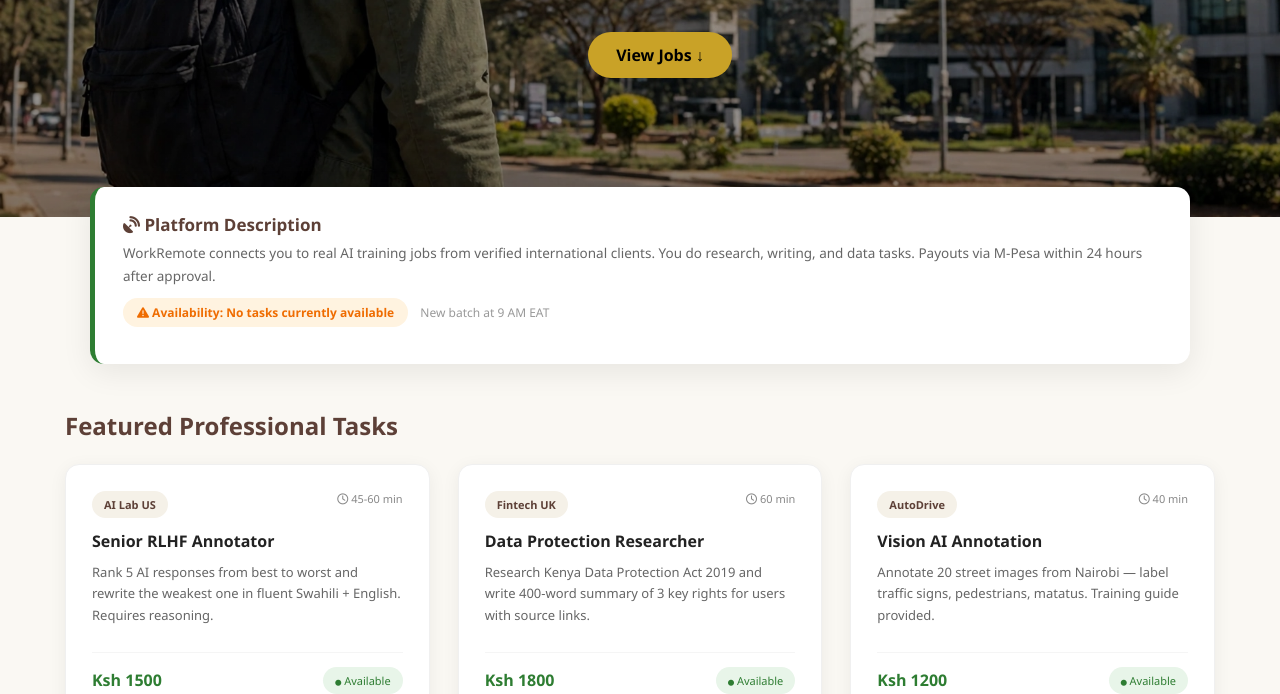
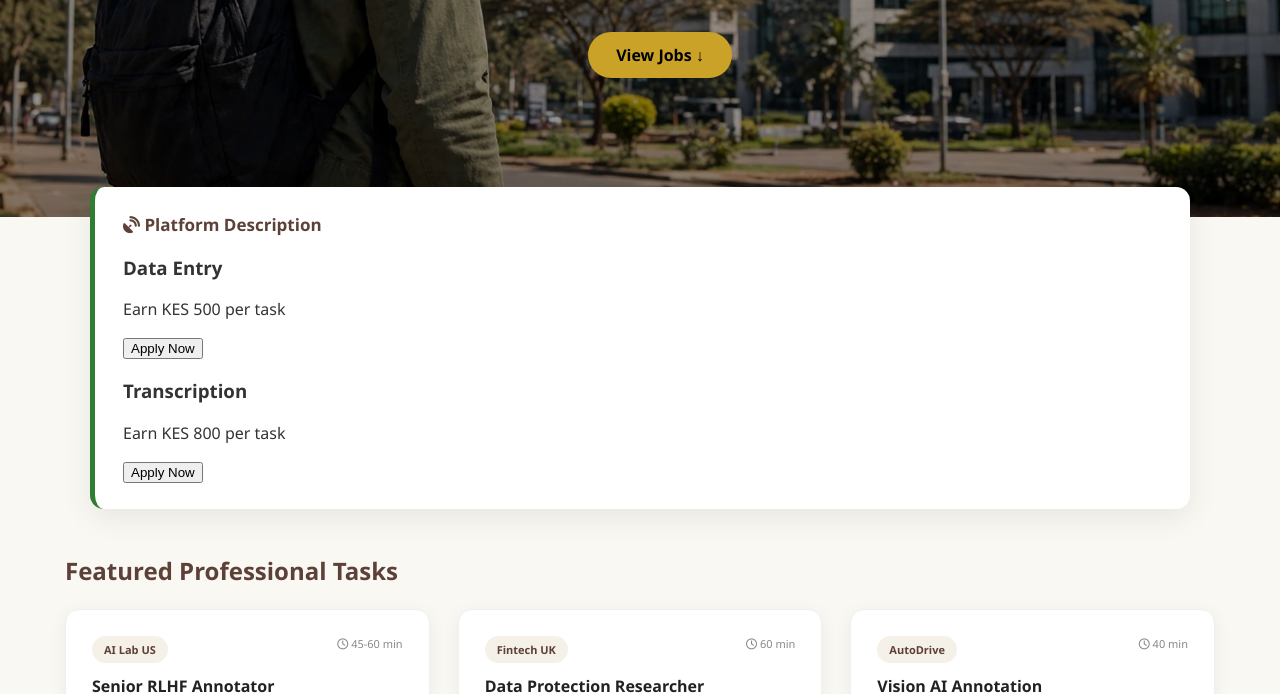
Before and after one commit to Gody-debug/work-_remotely_kenya, a website: page index.html in a window 1280 px wide. Shown: the part 406-1100 px from the top of the page. Drawn offline with Linux system fonts and the light colour scheme.

Commit message:
Update index.html

```diff
--- a/index.html
+++ b/index.html
@@ -30,8 +30,16 @@
 <div style="max-width:1100px; margin:-30px auto 0 auto; padding:0 20px; position:relative; z-index:5;">
   <div style="background:white; border-radius:14px; padding:26px 28px; box-shadow:0 8px 30px rgba(0,0,0,0.08); border-left:5px solid #2E7D32;">
     <h3 style="margin:0 0 6px 0; color:#5D4037; font-size:17px;"><i class="fa-solid fa-satellite-dish"></i> Platform Description</h3>
-    <p style="margin:0; color:#666; font-size:13.5px; line-height:1.7;">WorkRemote connects you to real AI training jobs from verified international clients. You do research, writing, and data tasks. Payouts via M-Pesa within 24 hours after approval.</p>
-    <p style="margin-top:12px;"><span style="background:#FFF3E0; color:#EF6C00; padding:6px 14px; border-radius:20px; font-size:12px; font-weight:bold;"><i class="fa-solid fa-triangle-exclamation"></i> Availability: No tasks currently available</span> <span style="font-size:12px; color:#999; margin-left:8px;">New batch at 9 AM EAT</span></p>
+   <div class="job-card">
+  <h3>Data Entry</h3>
+  <p>Earn KES 500 per task</p>
+  <button onclick="window.location.href='jobs.html'">Apply Now</button>
+</div>
+<div class="job-card">
+  <h3>Transcription</h3>
+  <p>Earn KES 800 per task</p>
+  <button onclick="window.location.href='jobs.html'">Apply Now</button>
+</div>
   </div>
 </div>
 
```
